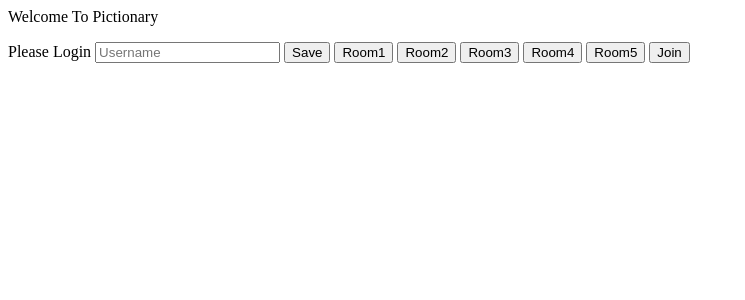
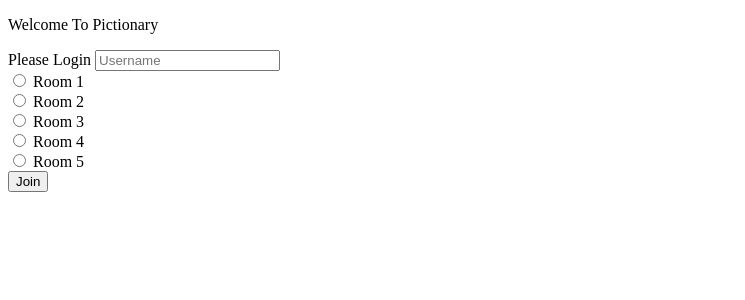
Before and after one commit to RandxmStranger/Pictionary, a Flask app: page / in a window 1280 px wide. Shown: the top 300 px of the page, without its empty margins (0-745 px from the left). Run offline with Flask 2, Linux system fonts and the light colour scheme; some libraries are stand-ins or nearby versions.

Commit message:
Made some progress on login page, added doctype to all html files

```diff
--- a/server.py
+++ b/server.py
@@ -1,6 +1,5 @@
 from flask import Flask, render_template
 from flask_socketio import SocketIO, join_room, leave_room
-import sys
 import json
 import random
 
@@ -11,8 +10,8 @@ socketio = SocketIO(app)
 
 @socketio.on('join')
 def on_join(data):
-    username = data['username']
-    room = data['room']
+    username = data[0]
+    room = data[1]
     join_room(room)
     socketio.emit(username + ' has entered the room.', to=room)
 
--- a/static/loginapp.js
+++ b/static/loginapp.js
@@ -1,5 +1,8 @@
 var socket = io.connect('http://' + document.domain + ':' + location.port);
 
 function join() {
-  socket.emit('join', room, username)
+  let room = document.getElementById("rooms").value
+  let username = document.getElementById("username").value;
+  let data = [room,username]
+  socket.emit('join', data)
 }
--- a/templates/draw.html
+++ b/templates/draw.html
@@ -1,3 +1,4 @@
+<!DOCTYPE html>
 <html lang="en">
     <head>
         <script src="https://cdn.socket.io/4.1.2/socket.io.min.js" integrity="sha384-toS6mmwu70G0fw54EGlWWeA4z3dyJ+dlXBtSURSKN4vyRFOcxd3Bzjj/AoOwY+Rg" crossorigin="anonymous"></script>
--- a/templates/login.html
+++ b/templates/login.html
@@ -1,3 +1,4 @@
+<!DOCTYPE html>
 <html lang="en">
     <head>
         <script src="https://cdn.socket.io/4.1.2/socket.io.min.js" integrity="sha384-toS6mmwu70G0fw54EGlWWeA4z3dyJ+dlXBtSURSKN4vyRFOcxd3Bzjj/AoOwY+Rg" crossorigin="anonymous"></script>
@@ -15,15 +16,20 @@
     <p id="title">Welcome To Pictionary</p>
     <p2 id="title2">Please Login</p2>
 
-    <input id = "username" placeholder="Username" type="text"></input>
+    <input id = "username" placeholder="Username" type="text"></input><br>
 
-    <button id="sumbit" type="button" onclick="namesubmit()">Save</button>
+    <input type="radio" id="room1" name="rooms" value=1>
+    <label for="1">Room 1</label><br>
+    <input type="radio" id="room2" name="rooms" value=2>
+    <label for="2">Room 2</label><br>
+    <input type="radio" id="room3" name="rooms" value=3>
+    <label for="3">Room 3</label><br>
+    <input type="radio" id="room4" name="rooms" value=4>
+    <label for="4">Room 4</label><br>
+    <input type="radio" id="room5" name="rooms" value=5>
+    <label for="5">Room 5</label><br>
 
-    <button id="room1" type="menu" onclick="room1()">Room1</button>
-    <button id="room2" type="menu" onclick="room2()">Room2</button>
-    <button id="room3" type="menu" onclick="room3()">Room3</button>
-    <button id="room4" type="menu" onclick="room4()">Room4</button>
-    <button id="room5" type="menu" onclick="room5()">Room5</button>
+
     <button id="join" type="button" onclick="join()">Join</button>
 
 </html>
--- a/templates/spectate.html
+++ b/templates/spectate.html
@@ -1,3 +1,4 @@
+<!DOCTYPE html>
 <html lang="en">
     <head>
         <script src="https://cdn.socket.io/4.1.2/socket.io.min.js" integrity="sha384-toS6mmwu70G0fw54EGlWWeA4z3dyJ+dlXBtSURSKN4vyRFOcxd3Bzjj/AoOwY+Rg" crossorigin="anonymous"></script>
```
